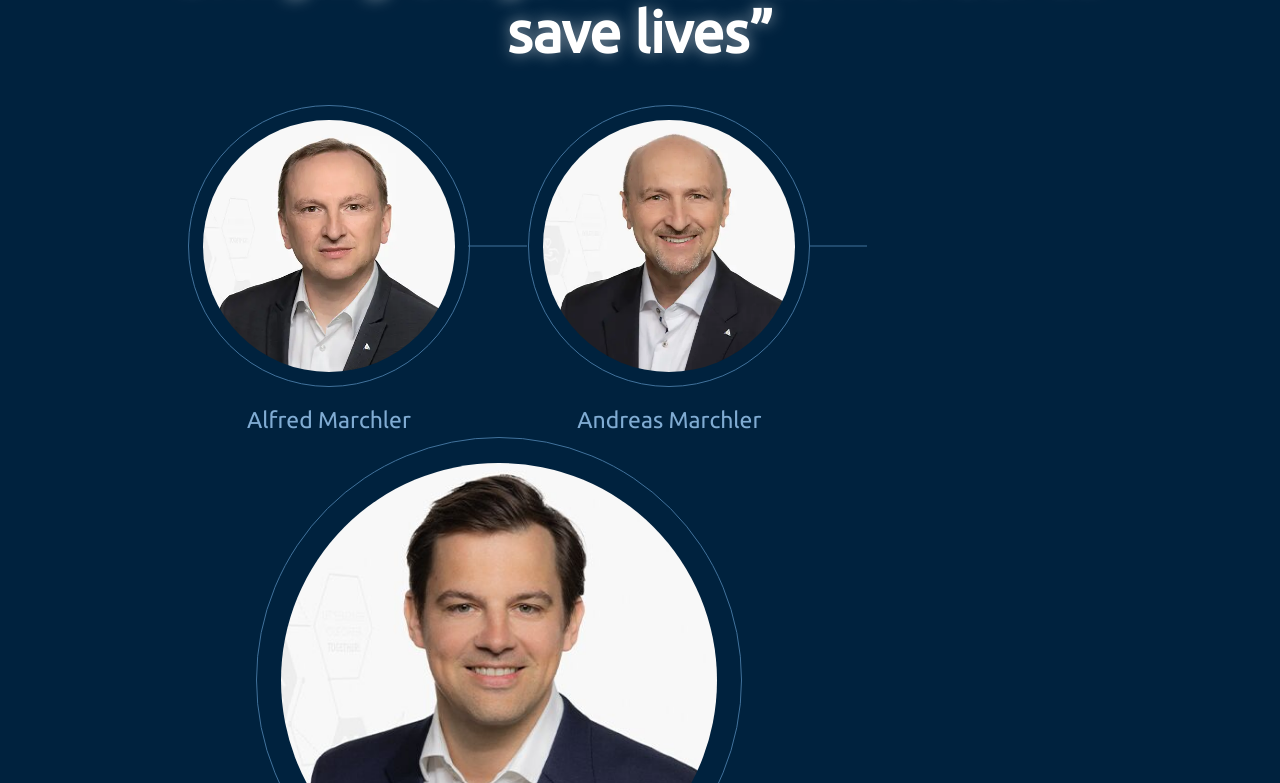
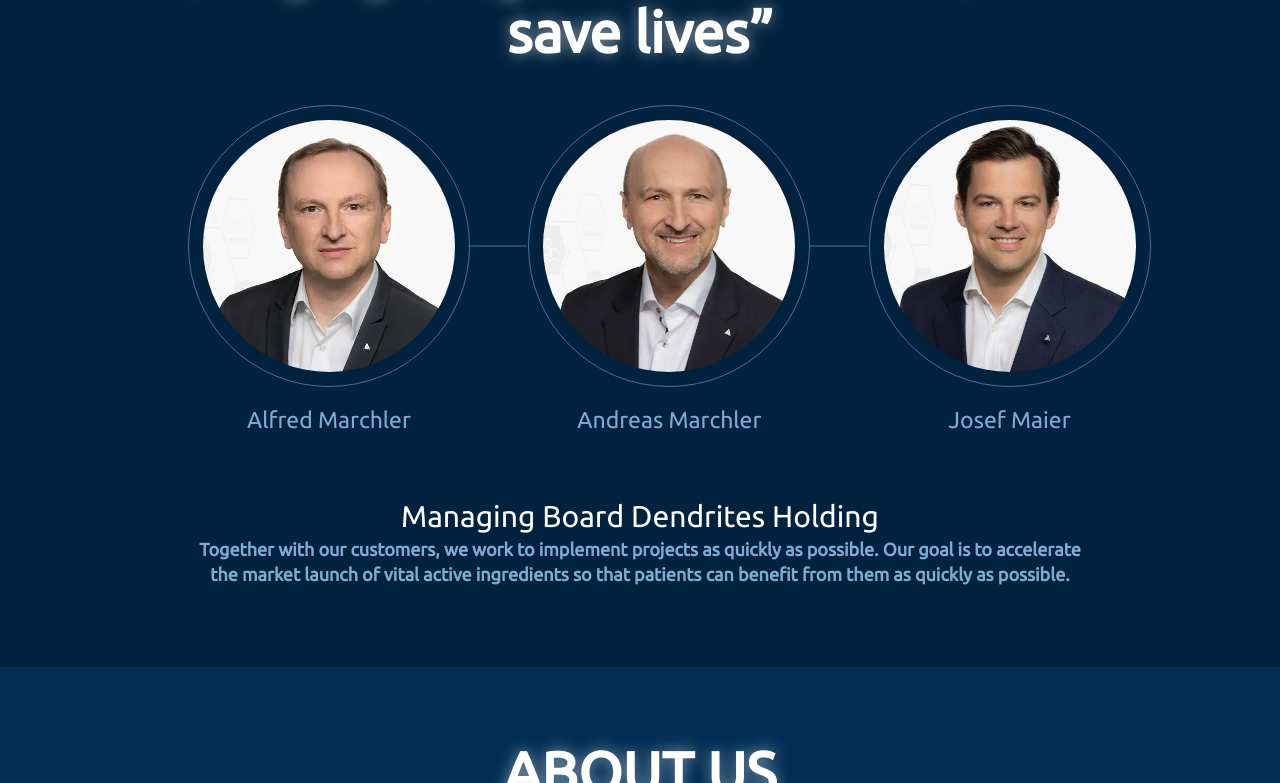
Before and after one commit to srushti-4151/Dendrites, a React (Create React App) app: page /company/about in a window 1280 px wide. Shown: the part 1277-2060 px from the top of the page. Built offline with nearby package versions, Linux system fonts and the light colour scheme.

Commit message:
about page11

```diff
--- a/src/views/Companypages/about/QuoteConatct.jsx
+++ b/src/views/Companypages/about/QuoteConatct.jsx
@@ -52,7 +52,7 @@ const QuoteConatct = () => {
                 className={`lg:pl-[58.5px] pl-0 ${
                   teamMembers.length % 2 !== 0 && index === teamMembers.length - 1
                     // ? "col-span-2 lg:col-span-0"
-                    ? "col-span-2 lg:col-span-0 mx-auto"
+                    ? ""
                     : ""
                 }`}
                 >
```
